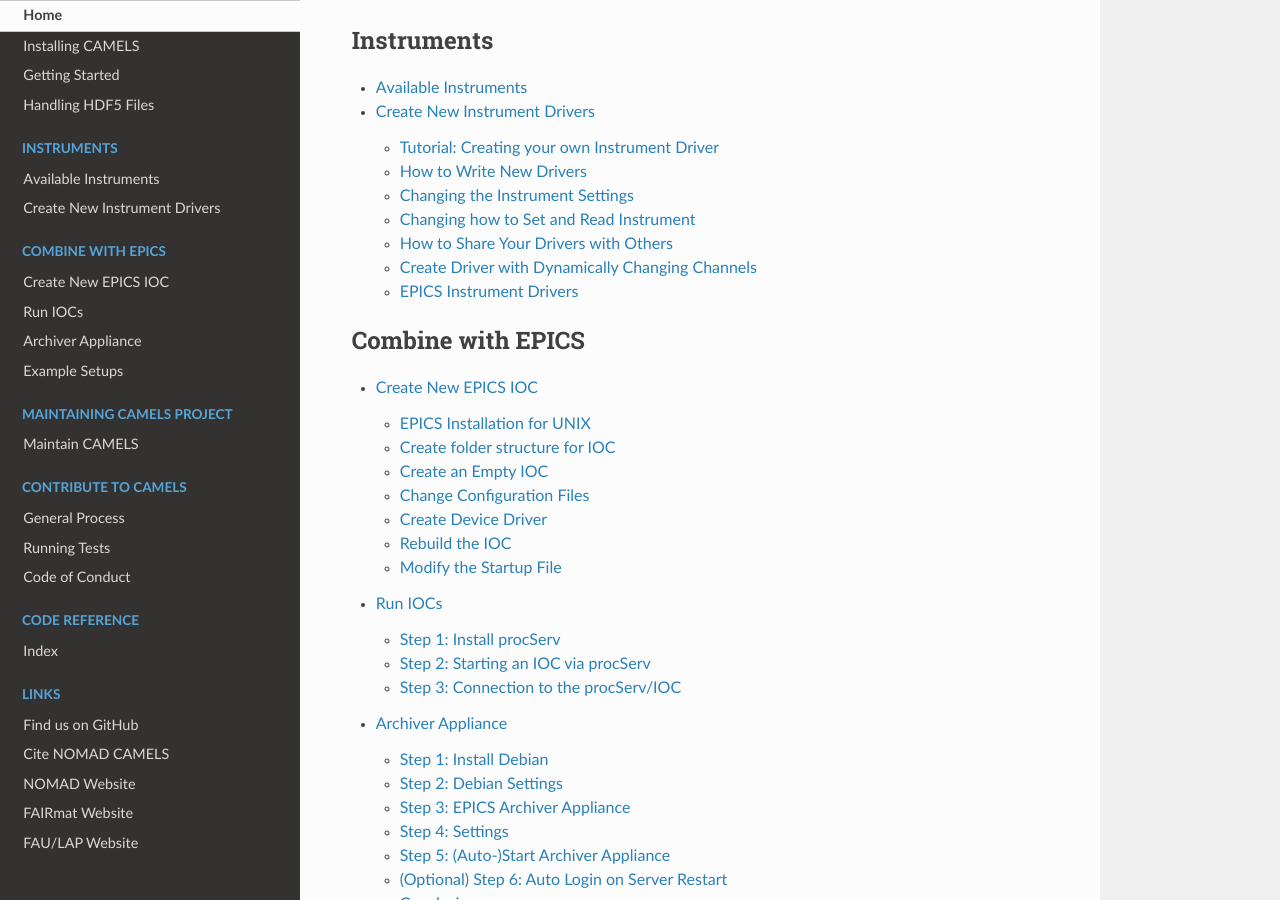
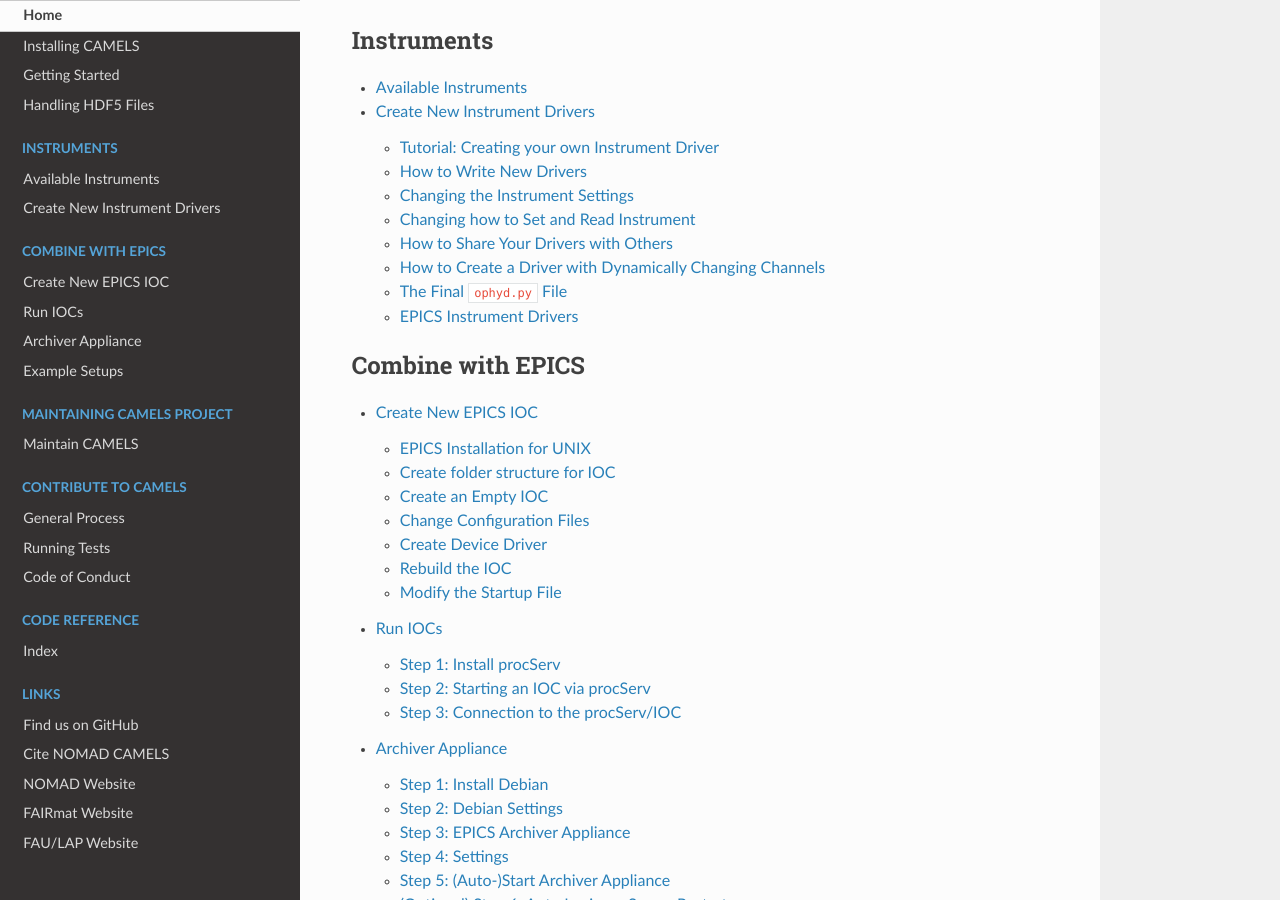
Before and after one commit to FAU-LAP/NOMAD-CAMELS, a Sphinx documentation site: the page built from docs/source/index.rst, in a window 1280 px wide and 900 px high, scrolled down 2478 px. Built offline with Sphinx 7.4.7 and the Read the Docs theme 2.0.0, drawn with Linux system fonts in a browser that asks for light colours; pages that are not in the unit, such as notebooks, are missing from menus.

Commit message:
fixed links and small changes

````diff
--- a/docs/source/doc/programmers_guide/drivers/dynamic_channels.md
+++ b/docs/source/doc/programmers_guide/drivers/dynamic_channels.md
@@ -86,7 +86,9 @@
         return config, passive_config
    ```
 
-The final `.py` looks like this
+---
+
+The final `.py` looks like this:
 
 ```python
 from .test_dynamic_ophyd import Test_Dynamic
@@ -199,7 +201,7 @@
     )
 ```
 
-### 2. Create dynamic _Read Channels_: Define `read_function_generator`
+### 2. Create Dynamic _Read Channels_ : Define `read_function_generator`
 As we want to create read and write channels for each instrument channel, we iterate over all the available channels. Here you would add your own code and add the desired components to the `signal_dictionary`. We are using `CustomFunctionSignalsRO` as we only want to be able to read these channels.
 
 ```{Attention}
@@ -320,7 +322,7 @@
         )
 ```
 
-### 5. Adding functions to the parent class
+### 5. Adding Functions to the Parent Class
 
 In the `read_function_generator` we defined that there must be a method of the parent class called `read_power_channel` as you can see here:
 
@@ -371,7 +373,7 @@
 
 ## Create Dynamic _Set Channels_
 
-[Above](#2-create-dynamic-read-channels-define-read_function_generator) we created channels that can only be read. Now we want to create channels that can set values and are intended to write to instruments.
+[Above](#create-dynamic-read-channels-define-read-function-generator) we created channels that can only be read. Now we want to create channels that can set values and are intended to write to instruments.
 
 ### 1. Add _Set Channels_ to Device
 
@@ -426,9 +428,9 @@
     return f"Power of channel {channel} is set to {value}"
 ```
 
-## The Final `ophyd.py` File
+# The Final `ophyd.py` File
 
-The final file looks like this
+The final `ophyd.py` file looks like this
 
 ```python
 from ophyd import Component as Cpt
````
